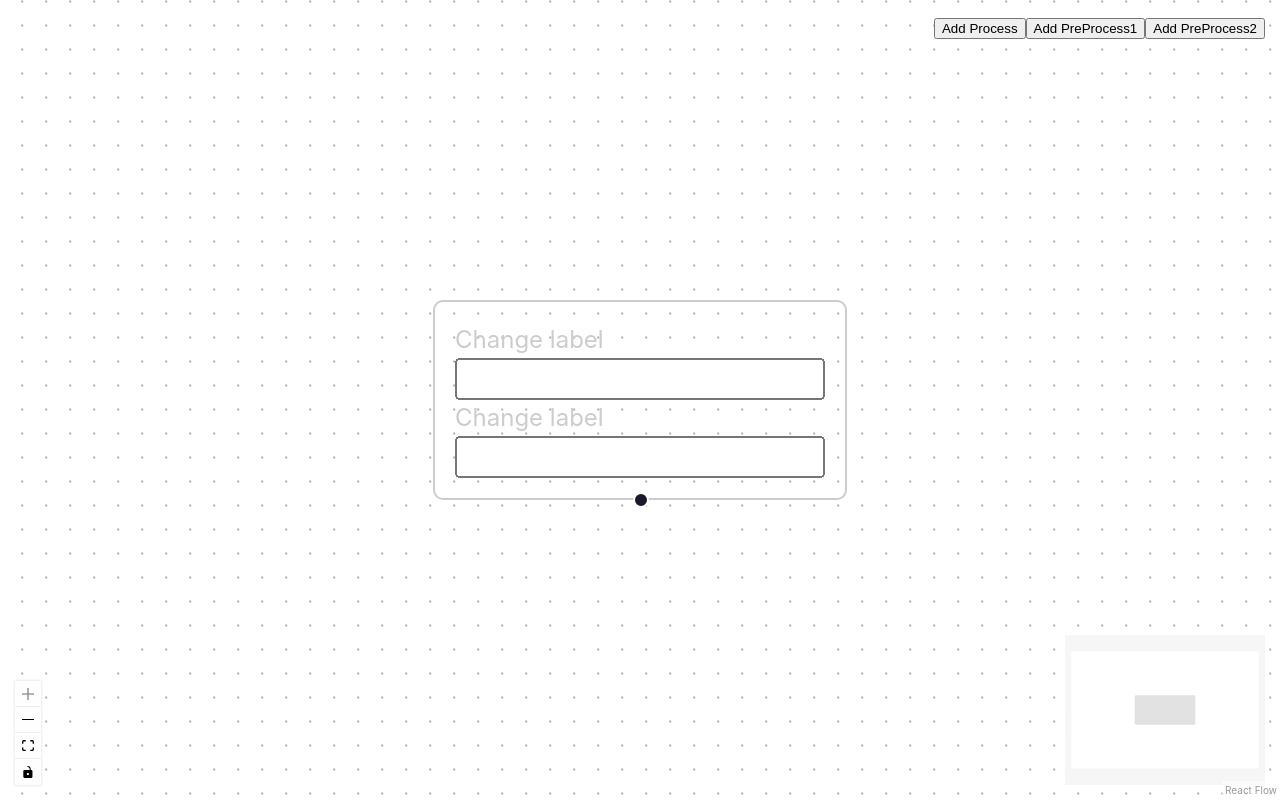
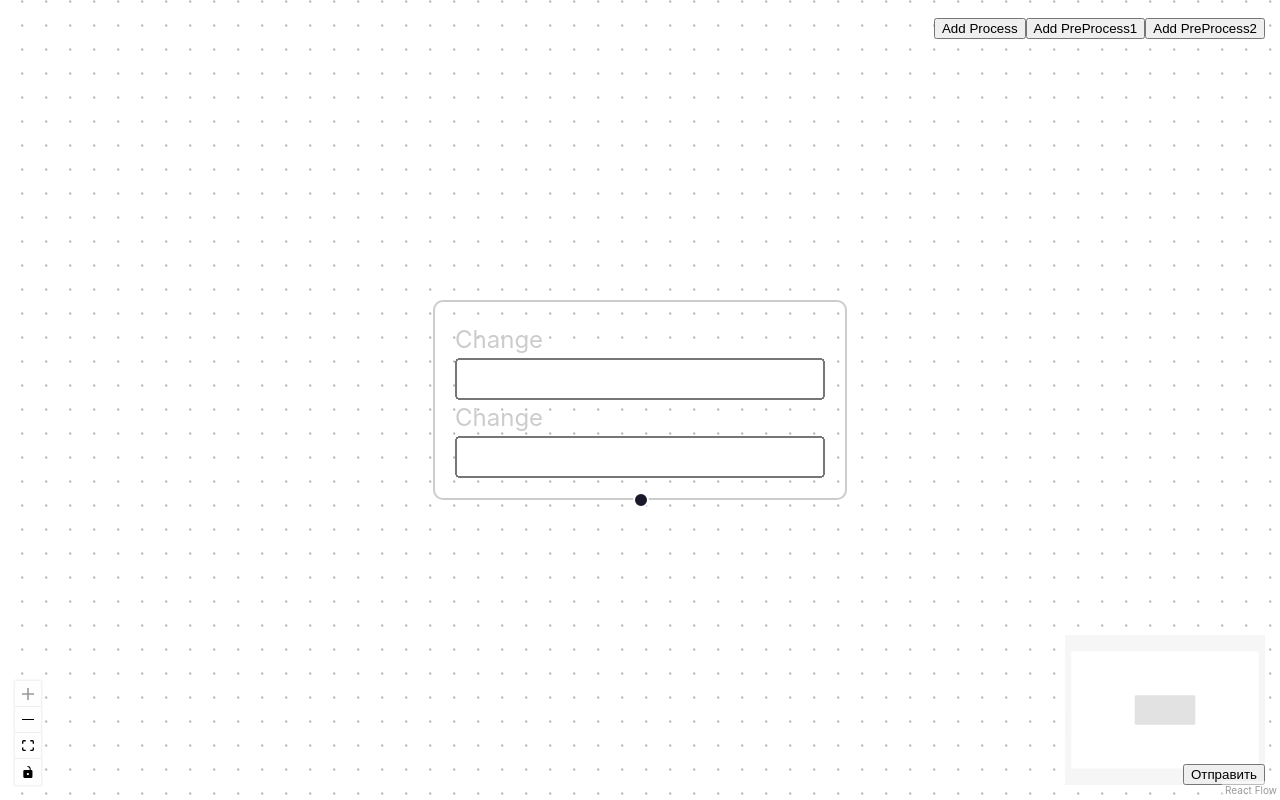
Before and after one commit to SancheSLozovoy/react-flow-app, a React (Vite) app: page / in a window 1280 px wide. Both pictures are taken after a click on the button "Add Process". Built offline with nearby package versions, Linux system fonts and the light colour scheme.

Commit message:
feat: add ability to save process information

```diff
--- a/src/entities/Process/ui/Process.tsx
+++ b/src/entities/Process/ui/Process.tsx
@@ -1,28 +1,67 @@
-import React, { useCallback } from 'react';
+import React, { useEffect, useRef, useState } from 'react';
 import { Handle, Position } from '@xyflow/react';
 import { ProcessNodeProps } from '../model/types';
+import '../../PreProcess/ui/PreProcess.css';
 
-const Process: React.FC<ProcessNodeProps> = ({ data, isConnectable }) => {
-  const onChange = useCallback((evt: React.ChangeEvent<HTMLInputElement>) => {
-    console.log(evt.target.value);
+const Process: React.FC<ProcessNodeProps> = ({ data, id, isConnectable }) => {
+  const inputRef1 = useRef<HTMLInputElement>(null);
+  const inputRef2 = useRef<HTMLInputElement>(null);
+  const labelRef1 = useRef<HTMLLabelElement>(null);
+  const labelRef2 = useRef<HTMLLabelElement>(null);
+
+  const [input1Value, setInput1Value] = useState(data.input1Value || '');
+  const [input2Value, setInput2Value] = useState(data.input2Value || '');
+  const [label1Value, setLabel1Value] = useState(data.label1Value || '');
+  const [label2Value, setLabel2Value] = useState(data.label2Value || '');
+
+  useEffect(() => {
+    data.updateNodeData(id, {
+      input1Value,
+      input2Value,
+      label1Value,
+      label2Value,
+    });
+  }, [input1Value, input2Value, label1Value, label2Value, id, data.updateNodeData]);
+
+  useEffect(() => {
+    setInput1Value(data.input1Value || '');
+    setInput2Value(data.input2Value || '');
+    setLabel1Value(data.label1Value || '');
+    setLabel2Value(data.label2Value || '');
   }, []);
 
   return (
     <div className="text-updater-node">
-      <div className='text-updeter-inner'>
-        <label className='label' contentEditable="true">Change label</label>
+      <div className="text-updeter-inner">
+        <label
+          className='label'
+          ref={labelRef1}
+          contentEditable="true"
+          suppressContentEditableWarning={true}
+          onInput={() => setLabel1Value(labelRef1.current?.textContent || '')}
+        >
+          {label1Value || 'Change label'}
+        </label>
         <input
-          name="text"
-          onChange={onChange}
-          className="nodrag"
-          value={data.text}
+          ref={inputRef1}
+          name="input1"
+          value={input1Value}
+          onChange={(e) => setInput1Value(e.target.value)}
         />
-        <label className='label' contentEditable="true">Change label</label>
+        <label
+          className='label'
+          ref={labelRef2}
+          contentEditable="true"
+          suppressContentEditableWarning={true}
+          onInput={() => setLabel2Value(labelRef2.current?.textContent || '')}
+        >
+          {label2Value || 'Change label'}
+        </label>
         <input
-          name="text"
-          onChange={onChange}
-          className="nodrag"
-          value={data.text}
+          ref={inputRef2}
+          name="input2"
+          value={input2Value}
+          onChange={(e) => setInput2Value(e.target.value)}
         />
       </div>
       <Handle type="source" position={Position.Bottom} isConnectable={isConnectable} />
--- a/src/features/addProcess/addProcess.tsx
+++ b/src/features/addProcess/addProcess.tsx
@@ -1,11 +1,24 @@
 import { Node } from '@xyflow/react';
 
-export const addProcess = (nodes: Node[], setNodes: (nodes: Node[]) => void, nodeId: number) => {
+export const addProcess = (
+  nodes: Node[],
+  setNodes: (nodes: Node[]) => void,
+  nodeId: number,
+  updateNodeData: (id: string, newData: any) => void,
+  initialData: { label1Value?: string; label2Value?: string; input1Value?: string; input2Value?: string } = {}
+) => {
   const newNode: Node = {
     id: `process-${nodeId}`,
     type: 'textUpdater',
     position: { x: Math.random() * 400, y: Math.random() * 400 },
-        data: { value: {} },
+    data: {
+      text: '',
+      label1Value: initialData.label1Value || 'Change',
+      label2Value: initialData.label2Value || 'Change',
+      input1Value: initialData.input1Value || '',
+      input2Value: initialData.input2Value || '',
+      updateNodeData,
+    },
   };
 
   setNodes([...nodes, newNode]);
--- a/src/widgets/Flow/Flow.tsx
+++ b/src/widgets/Flow/Flow.tsx
@@ -11,6 +11,7 @@ import {
     Panel,
     Edge,
     Node,
+    ReactFlowInstance
 } from '@xyflow/react';
 import '@xyflow/react/dist/style.css';
 import { addProcess } from '../../features/addProcess/addProcess';
@@ -25,25 +26,40 @@ const nodeTypes = {
     preProcessUpdater: PreProcess,
 };
 
-export default function App() {
+export default function Flow() {
     const [nodes, setNodes, onNodesChange] = useNodesState(initialNodes);
     const [edges, setEdges, onEdgesChange] = useEdgesState(initialEdges);
     const [nodeId, setNodeId] = useState(1);
+    const [rfInstance, setRfInstance] = useState<ReactFlowInstance | null>(null);
 
     const onConnect: OnConnect = useCallback(
         (params) => setEdges((eds) => addEdge(params, eds)),
         [setEdges],
     );
 
+    const updateNodeData = (id: string, newData: any) => {
+        setNodes((nds) => nds.map((node) => (node.id === id ? { ...node, data: { ...node.data, ...newData } } : node)));
+    };
+
     const handleAddProcess = () => {
-        addProcess(nodes, setNodes, nodeId);
+        addProcess(nodes, setNodes, nodeId, updateNodeData);
         setNodeId(nodeId + 1);
     };
 
     const handleAddPreProcess = () => {
         addPreProcess(nodes, setNodes, nodeId);
-        setNodeId(nodeId + 1)
-    }
+        setNodeId(nodeId + 1);
+    };
+
+    const handleSend = () => {
+        const processedData = nodes.map(node => ({
+            id: node.id,
+            ...node.data,
+        }));
+
+
+        alert(JSON.stringify(processedData, null, 2));
+    };
 
     return (
         <div style={{ width: '100vw', height: '100vh' }}>
@@ -53,6 +69,7 @@ export default function App() {
                 onNodesChange={onNodesChange}
                 onEdgesChange={onEdgesChange}
                 onConnect={onConnect}
+                onInit={setRfInstance}
                 fitView
                 nodeTypes={nodeTypes}
             >
@@ -64,6 +81,9 @@ export default function App() {
                     <button onClick={handleAddPreProcess}>Add PreProcess1</button>
                     <button onClick={handleAddPreProcess}>Add PreProcess2</button>
                 </Panel>
+                <Panel position='bottom-right'>
+                    <button onClick={handleSend}>Отправить</button>
+                </Panel>
             </ReactFlow>
         </div>
     );
```
Also changed, not shown: src/entities/Process/model/types/index.ts (+8 -2 lines). Lines whose indentation alone changed are shown as unchanged.
